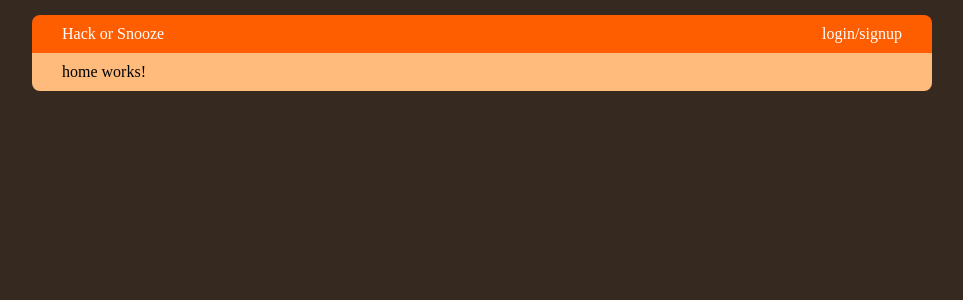
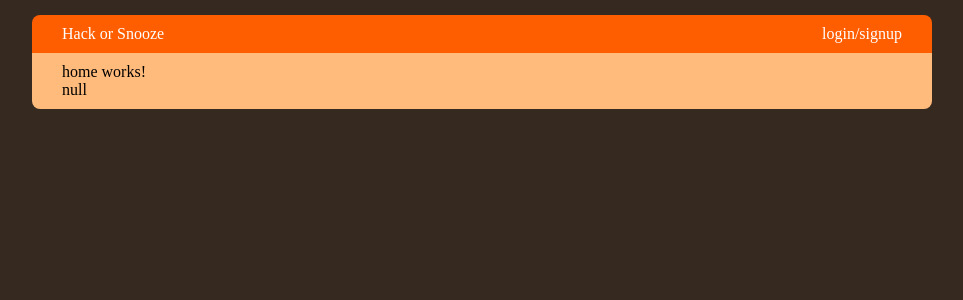
Before and after one commit to RamyOuda/Angular-Hack-or-Snooze, an Angular app: page /home in a window 1280 px wide. Shown: the top 300 px of the page, without its empty margins (158-1121 px from the left). Built offline with nearby package versions, Linux system fonts and the light colour scheme.

Commit message:
Display json

```diff
--- a/src/app/home/home.component.html
+++ b/src/app/home/home.component.html
@@ -1,7 +1,9 @@
 <section>
   <p>home works!</p>
 
-  <ol *ngFor="let story of stories$ | async">
+  <div>{{ stories$ | async | json }}</div>
+
+  <!-- <ol *ngFor="let story of stories$ | async">
     <li>{{ story.author }}</li>
-  </ol>
+  </ol> -->
 </section>
```
